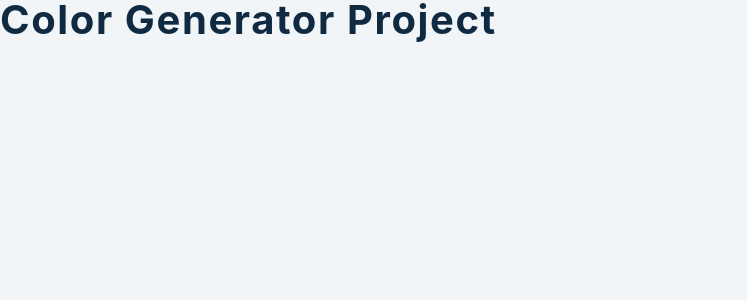
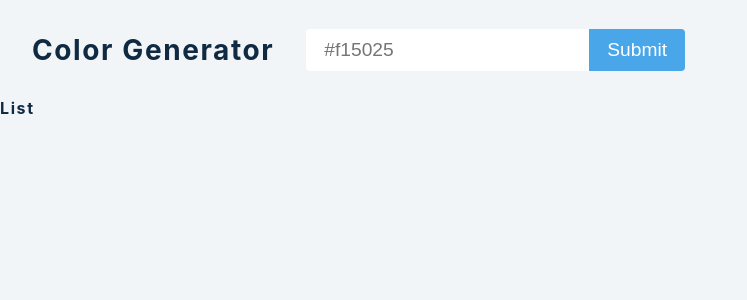
Before and after one commit to Narf-stack/react-proj, a React (Create React App) app in the folder color-generator/: page / in a window 1280 px wide. Shown: the top 300 px of the page, without its empty margins (0-747 px from the left). Built offline with nearby package versions, Linux system fonts and the light colour scheme.

Commit message:
Structure

```diff
--- a/color-generator/src/App.js
+++ b/color-generator/src/App.js
@@ -4,7 +4,35 @@
 import Values from 'values.js'
 
 function App() {
-  return <h2>color generator project</h2>
+  const [color, setColor] =useState('')
+  const [error,setError] = useState(false)
+  const [list,setList] = useState([])
+
+  const handleSubmit=(e)=>{
+    e.preventDefault();
+
+  }
+  return (
+    <>
+      <section className='container'>
+        <h3>color generator</h3>
+
+        <form onSubmit={handleSubmit}>
+          <input type="text" value={color}
+            onChange={(e)=> setColor(e.target.value)}
+            placeholder='#f15025'
+          />
+          <button className='btn' type='submit'>
+            submit
+          </button>
+        </form>
+      </section>
+      <section className='colors'>
+        <h4>list</h4>
+
+      </section>
+    </>
+  )
 }
 
 export default App
```
